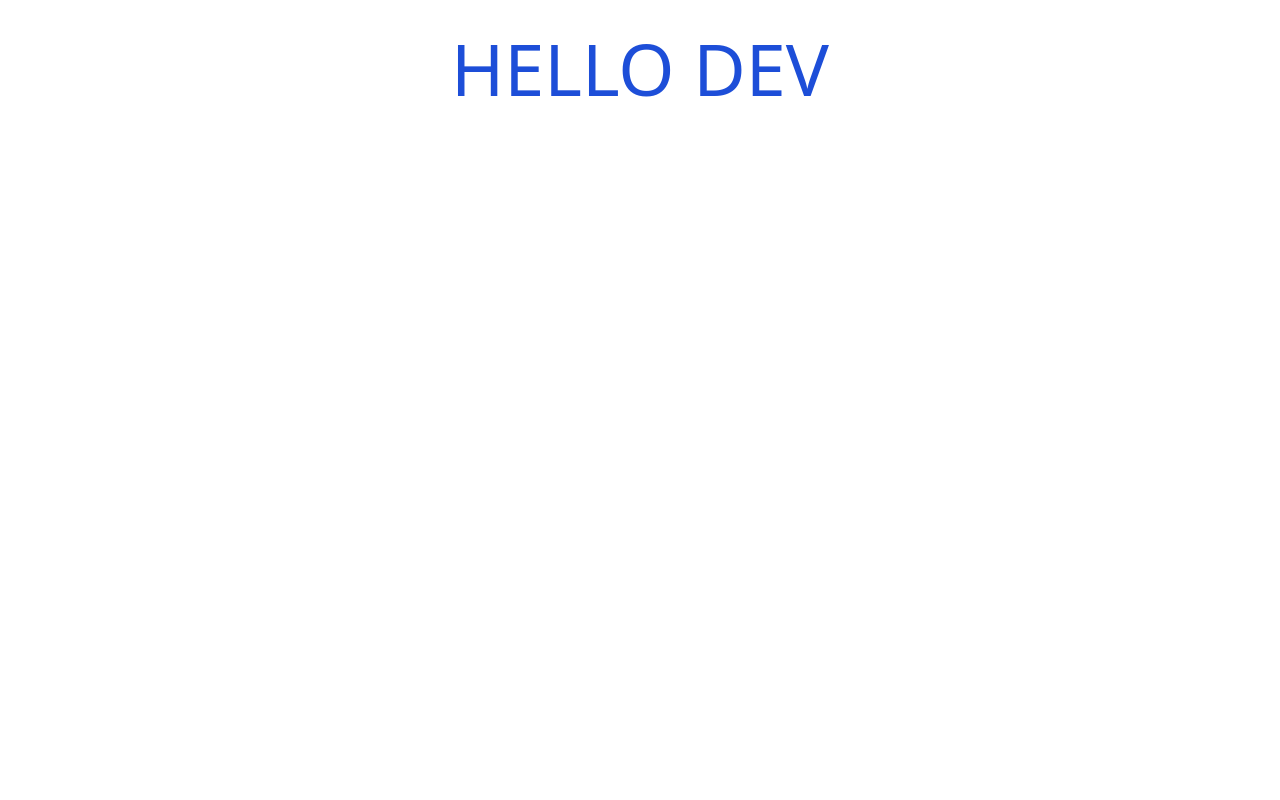
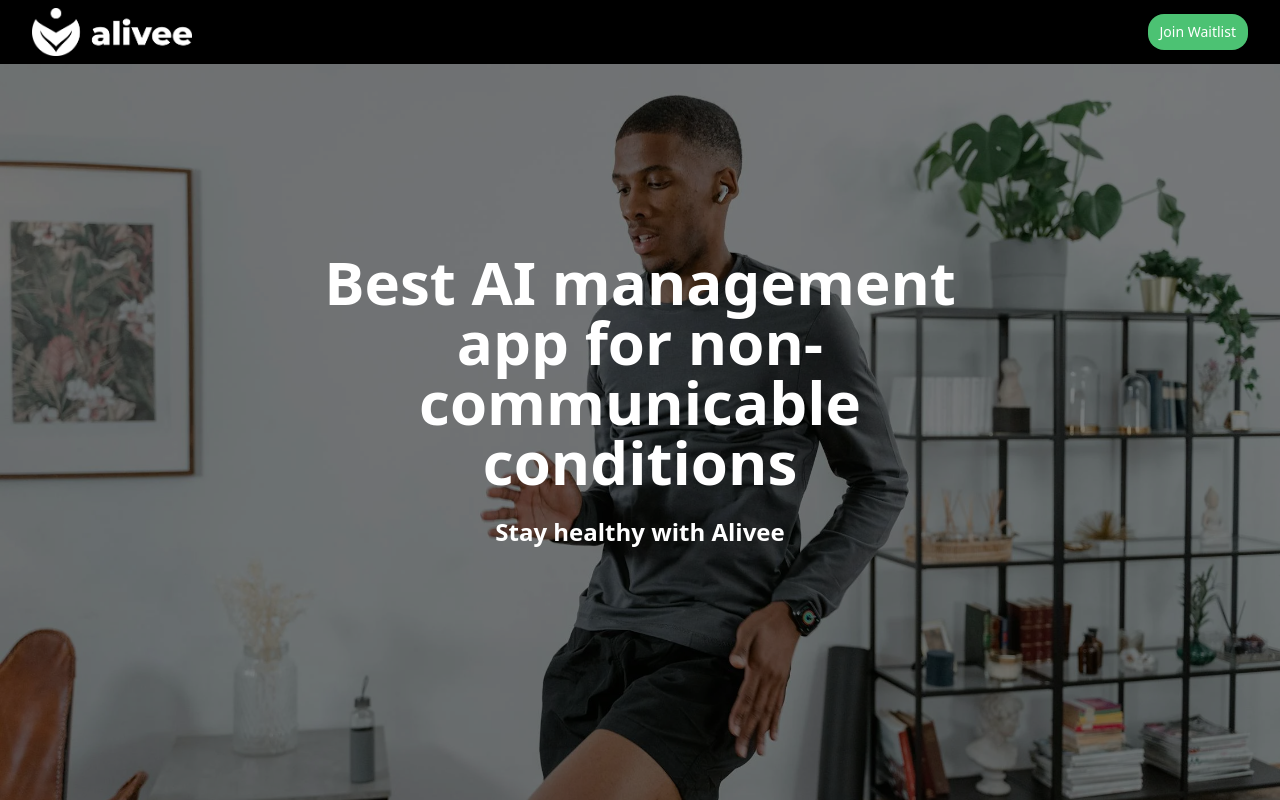
Before and after one commit to saammz/alivee-web, a React (Vite) app: page / in a window 1280 px wide. Before the commit this address had no page. Built offline with nearby package versions, Linux system fonts and the light colour scheme.

Commit message:
Nabar and hero

```diff
--- a/src/App.jsx
+++ b/src/App.jsx
@@ -1,16 +1,17 @@
-import { BrowserRouter as Router, Routes, Route, } from 'react-router-dom';
+import { BrowserRouter as Router, Routes, Route } from 'react-router-dom';
+import './App.css';
+import Navbar from './components/Navbar/Navbar';
+import Home from './pages/Home/Home';
 
-import './App.css';
-import Intro from './components/Intro/Intro';
-const App=()=> {
+const App = () => {
   return (
-      <Router>
-      <Intro/>
+    <Router>
+      <Navbar />
       <Routes>
-        {/* <Route> */}
+        <Route path="/" element={<Home />} />
       </Routes>
-      </Router>
-  )
+    </Router>
+  );
 }
 
-export default App
+export default App;
--- /dev/null
+++ b/src/components/Hero/Hero.jsx
@@ -0,0 +1,27 @@
+import HeroSection from '../../resources/Hero.webp';
+
+const Hero = () => {
+  return (
+    <div className='z-0'>
+      <div className="overflow-hidden">
+      <img
+        className="object-cover w-full h-full absolute inset-0"
+        src={HeroSection}
+        alt="Hero Background"
+      />
+      <div className="absolute inset-0 bg-black opacity-50"></div>
+
+      <div className="absolute inset-0 flex flex-col justify-center items-center text-center text-white">
+        <h1 className="text-7xl sm-max:text-3xl lg:text-6xl font-bold mb-4 w-1/2 sm-max:w-[80%]">
+          Best AI management app for non-communicable conditions
+        </h1>
+        <p className="text-2xl font-semibold sm-max:text-xl lg:text-2xl max-w-md mx-auto mt-2">
+          Stay healthy with Alivee
+        </p>
+      </div>
+    </div>
+    </div>
+  );
+};
+
+export default Hero;
--- a/src/components/Intro/Intro.jsx
+++ /dev/null
@@ -1,11 +0,0 @@
-import React from 'react'
-
-const Intro = () => {
-  return (
-    <div>
-      <h1 className='text-7xl text-blue-700'>HELLO DEV</h1>
-    </div>
-  )
-}
-
-export default Intro
--- /dev/null
+++ b/src/components/Navbar/Navbar.jsx
@@ -0,0 +1,71 @@
+import { useState } from 'react';
+import logo from '../../resources/logoWhite.png';
+import { Link } from 'react-router-dom';
+
+const Navbar = () => {
+    const [isOpen, setIsOpen] = useState(false);
+
+    const toggleMenu = () => {
+        setIsOpen(!isOpen);
+    };
+
+    return (
+        <header className='w-full'>
+          <nav className="bg-[#000]  w-full top-0 left-0  z-[100] fixed ">
+            <div className="mx-auto px-4 sm:px-6 lg:px-8">
+                <div className="flex items-center justify-between h-16">
+                    <div className="flex items-center justify-start">
+                        <img src={logo} alt="logo" className='w-auto h-12' />
+                    </div>
+
+                    {/* <div className="hidden md:flex md:items-center md:space-x-4">
+                      <Link to='/' className="text-white hover:bg-gray-700 hover:text-white px-3 py-2 rounded-md text-sm font-medium">Home</Link>
+                      <Link to='/about' className="text-white hover:bg-gray-700 hover:text-white px-3 py-2 rounded-md text-sm font-medium">About</Link>
+                      <Link to='/services' className="text-white hover:bg-gray-700 hover:text-white px-3 py-2 rounded-md text-sm font-medium">Services</Link>
+                    </div> */}
+
+                    <div className="md:flex md:items-center md:space-x-4">
+                      {/* <Link>
+                        <button className="text-white border border:bg-gray-700 hover:text-white px-3 py-2 rounded-md text-sm font-medium">Login</button>
+                      </Link> */}
+                      <Link>
+                        <button className="text-white bg-[#4cc273] hover:bg-opacity-90 hover:text-white px-3 py-2 rounded-2xl text-sm font-medium">Join Waitlist</button>
+                      </Link>
+                    </div>
+
+                    <div className="md:hidden sm:hidden flex items-center">
+                        <button onClick={toggleMenu} className="text-white hover:text-white focus:outline-none">
+                            {isOpen ? (
+                                <svg className="h-6 w-6" fill="none" viewBox="0 0 24 24" stroke="currentColor">
+                                    <path strokeLinecap="round" strokeLinejoin="round" strokeWidth="2" d="M6 18L18 6M6 6l12 12"></path>
+                                </svg>
+                            ) : (
+                                <svg className="h-6 w-6" fill="none" viewBox="0 0 24 24" stroke="currentColor">
+                                    <path strokeLinecap="round" strokeLinejoin="round" strokeWidth="2" d="M4 6h16M4 12h16m-7 6h7"></path>
+                                </svg>
+                            )}
+                        </button>
+                    </div>
+                </div>
+            </div>
+
+            {/* Conditional rendering for mobile
+            {isOpen && (
+                <div className="md:hidden px-2 pt-2 flex flex-col items-center pb-3 space-y-1 sm:px-3">
+                    <Link to='/' className="text-white hover:bg-gray-700 hover:text-white block px-3 py-2 rounded-md text-base font-medium">Home</Link>
+                    <Link to='/about' className="text-white hover:bg-gray-700 hover:text-white block px-3 py-2 rounded-md text-base font-medium">About</Link>
+                    <Link to='/services' className="text-white hover:bg-gray-700 hover:text-white block px-3 py-2 rounded-md text-base font-medium">Services</Link>
+                    <Link>
+                        <button className="text-white hover:bg-gray-700 hover:text-white block px-3 py-2 rounded-md text-base font-medium">Login</button>
+                    </Link>
+                    <Link>
+                        <button className="text-white hover:bg-gray-700 hover:text-white block px-3 py-2 rounded-md text-base font-medium">Sign-up</button>
+                    </Link>
+                </div>
+            )} */}
+          </nav>
+        </header>
+    );
+};
+
+export default Navbar;
--- /dev/null
+++ b/src/pages/Home/Home.jsx
@@ -0,0 +1,11 @@
+import Hero from "../../components/Hero/Hero"
+
+const Home = () => {
+  return (
+    <main>
+      <Hero/>
+    </main>
+  )
+}
+
+export default Home
```
Also changed, not shown: src/resources/Hero.webp (added).
